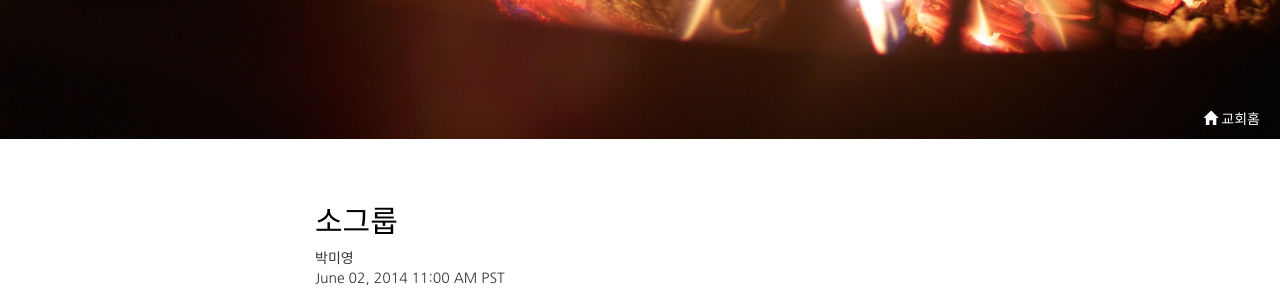
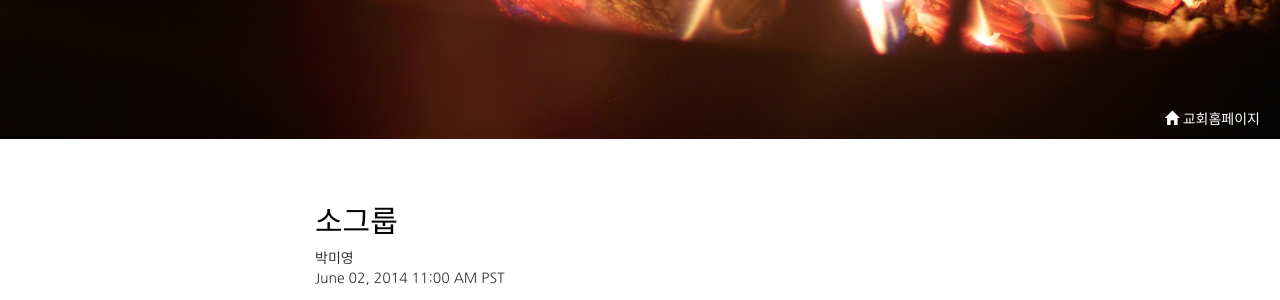
Before and after one commit to hanaseed/hanahome, a Jekyll site: the page built from blog/index.html, in a window 1280 px wide and 900 px high, scrolled down 323 px. Shown: the part 148-448 px from the top of the window. Built offline with Jekyll 4.4.1, drawn with Linux system fonts in a browser that asks for light colours; nearby versions of some CDN libraries; Markdown is read by kramdown in place of the engine named in the settings.

Commit message:
Changed labeling of home link to '교회홈페이지'

```diff
--- a/_layouts/blog.html
+++ b/_layouts/blog.html
@@ -25,7 +25,7 @@
 <div class="cover"><a href="/blog"><img src="/img/dot.png" id="coverpic"></a></div>
 
 <div class="linkbar">
-  <span class="glyphicon glyphicon-home menu"></span> <a href="/" class="menu">교회홈</a>
+  <span class="glyphicon glyphicon-home menu"></span> <a href="/" class="menu">교회홈페이지</a>
 </div>
 
 <div id="content">
```
